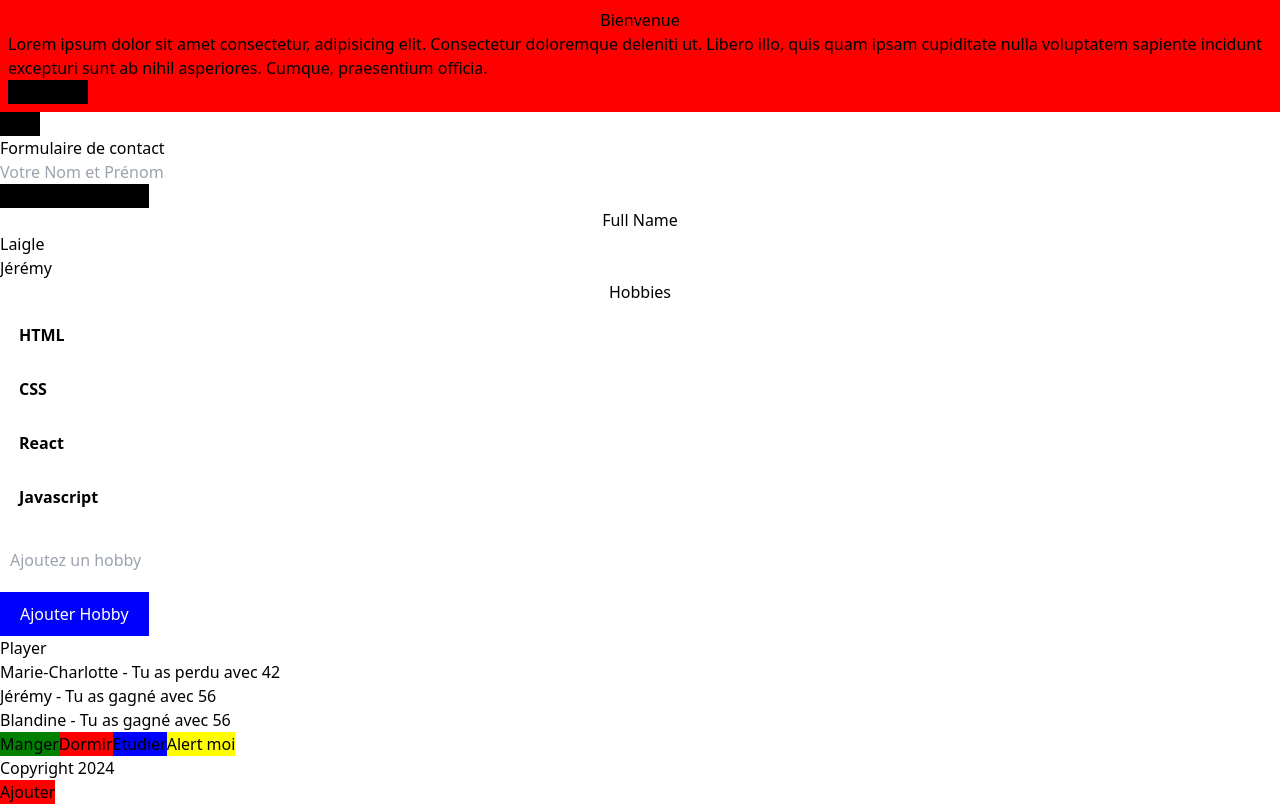
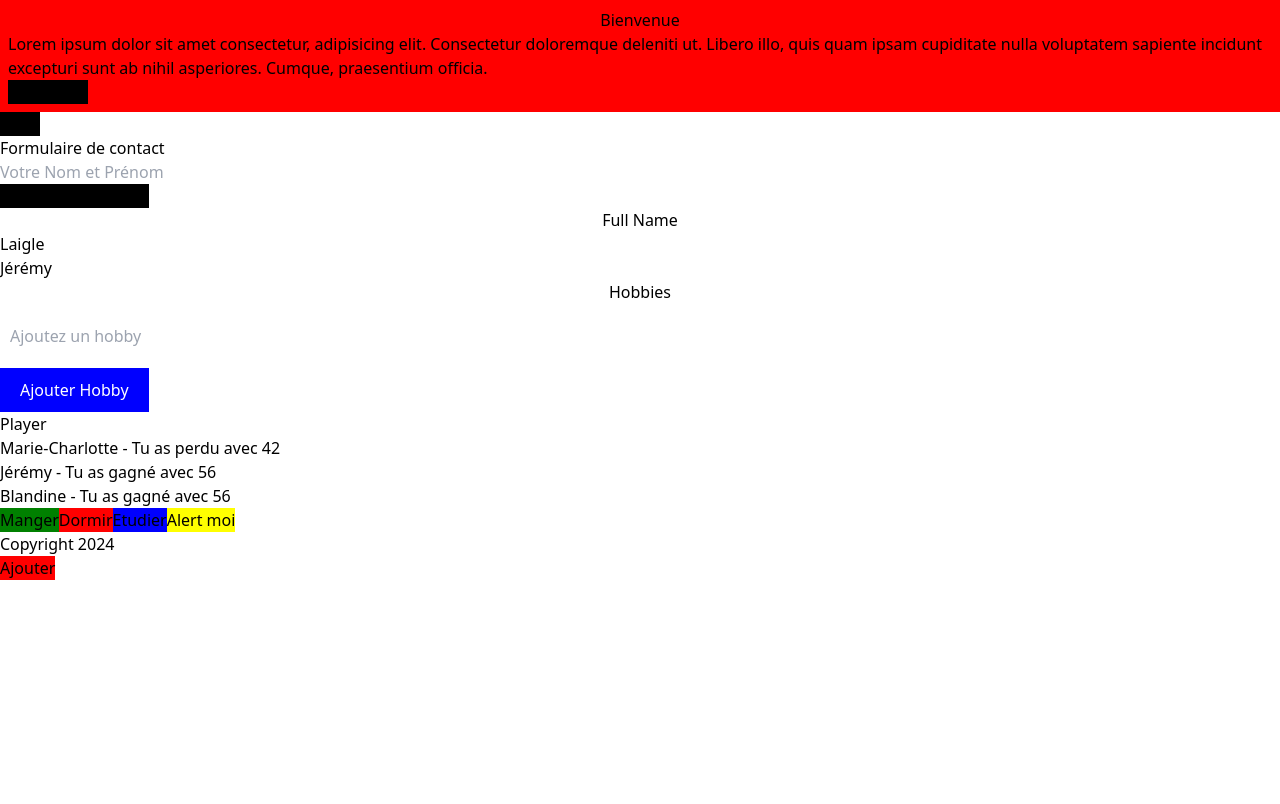
Before and after one commit to LaigleJ/introduction-react, a React (Vite) app in the folder introduction-react/: page / in a window 1280 px wide. Built offline with nearby package versions, Linux system fonts and the light colour scheme.

Commit message:
add correction

```diff
--- a/introduction-react/src/component/containers/hobbies/Hobbies.jsx
+++ b/introduction-react/src/component/containers/hobbies/Hobbies.jsx
@@ -1,7 +1,7 @@
 import PropTypes from "prop-types";
 import { useState } from "react";
 
-export function Hobbies({ pations }) {
+export function Hobbies() {
   const hobbiesDb = [
     {
       id: 0,
@@ -21,12 +21,16 @@ export function Hobbies({ pations }) {
     },
   ];
 
-  const [newHobby, setNewHobby] = useState("");
-  const [error, setError] = useState("");
+  // Définir l'état local pour gérer les hobbies ajoutés
+  const [pations, setPations] = useState([]);
+  const [newHobby, setNewHobby] = useState(""); // L'état pour le nouvel hobby à ajouter
+  const [error, setError] = useState(""); // Pour gérer les erreurs
+  const [nextId, setNextId] = useState(4); // ID commence à 4 pour les nouveaux hobbies
 
   const handleInputChange = (event) => {
     setNewHobby(event.target.value);
 
+    // Si l'utilisateur commence à taper un hobby valide, on supprime l'erreur
     if (event.target.value.trim() !== "") {
       setError("");
     }
@@ -38,23 +42,36 @@ export function Hobbies({ pations }) {
       return;
     }
 
-    if (pations.includes(newHobby)) {
-      setError("Ce hobby existe déjà."); // Empêche d'ajouter un doublon
+    // Vérifie si le hobby existe déjà dans pations
+    if (pations.some((hobby) => hobby.name === newHobby)) {
+      setError("Ce hobby existe déjà.");
       return;
     }
 
-    console.log("Hobby ajouté :", newHobby);
+    // Créer un nouvel hobby avec un ID unique
+    const newHobbyObject = {
+      id: nextId, // Attribuer un ID unique
+      name: newHobby,
+    };
 
-    setNewHobby(""); // Réinitialiser le champ
-    setError(""); // Réinitialiser l'erreur
+    // Ajouter le hobby à la liste de pations
+    setPations([...pations, newHobbyObject]);
+
+    // Mettre à jour l'ID pour le prochain hobby
+    setNextId(nextId + 1);
+
+    // Réinitialiser l'input et l'erreur
+    setNewHobby("");
+    setError("");
   };
 
   return (
     <>
       <h2 className="title">Hobbies</h2>
+
       <ul>
-        {hobbiesDb.map((hobby) => {
-          return (
+        {/* Boucle uniquement sur pations, qui contient les hobbies ajoutés */}
+        {pations.map((hobby) => (
           <li
             key={hobby.id}
             style={{
@@ -63,12 +80,12 @@ export function Hobbies({ pations }) {
               margin: "0.5em",
             }}
           >
-              {pations.includes(hobby.name) ? <strong>{hobby.name}</strong> : hobby.name}
+            {hobby.name}
           </li>
-          );
-        })}
+        ))}
       </ul>
 
+      {/* Formulaire pour ajouter un hobby */}
       <div>
         <input
           type="text"
@@ -103,5 +120,5 @@ export function Hobbies({ pations }) {
 }
 
 Hobbies.propTypes = {
-  pations: PropTypes.array.isRequired,
+  // Il n'est plus nécessaire de spécifier pations et setPations en tant que props ici
 };
```
Lines whose indentation alone changed are shown as unchanged.
